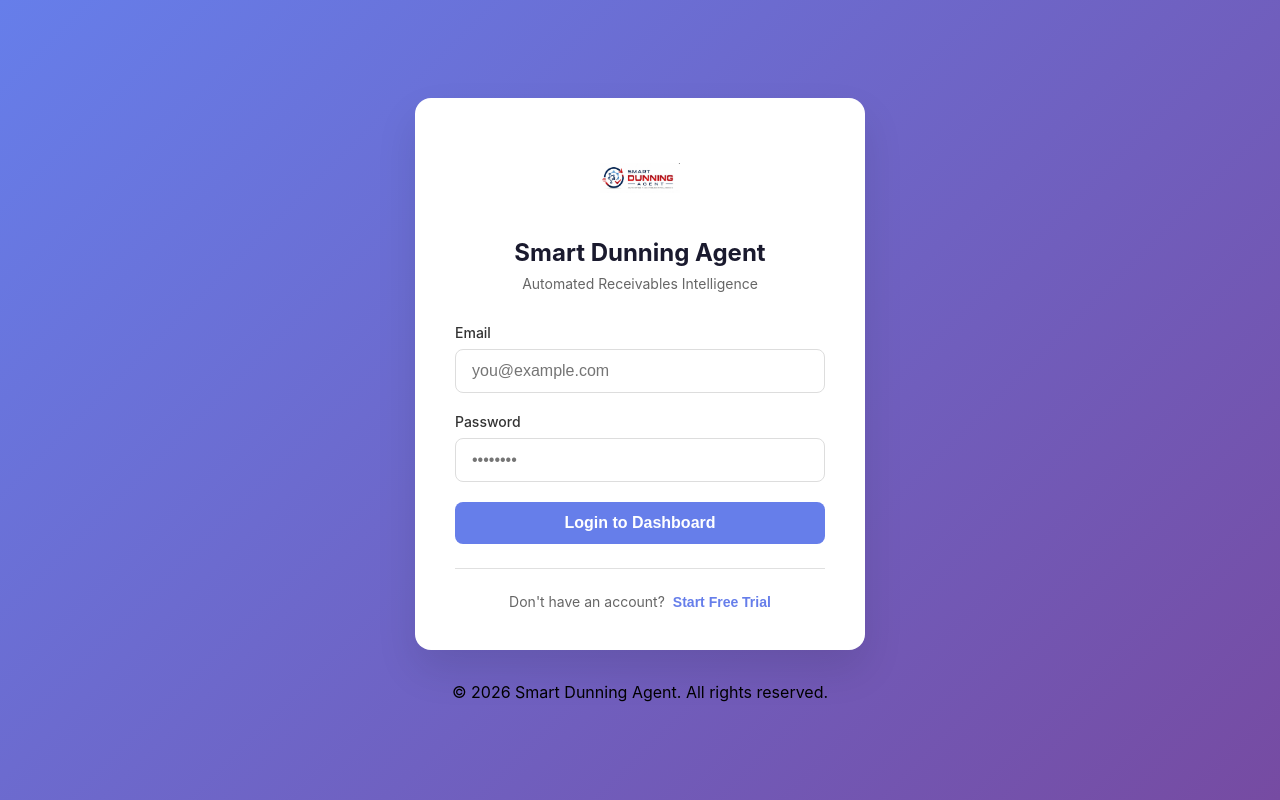
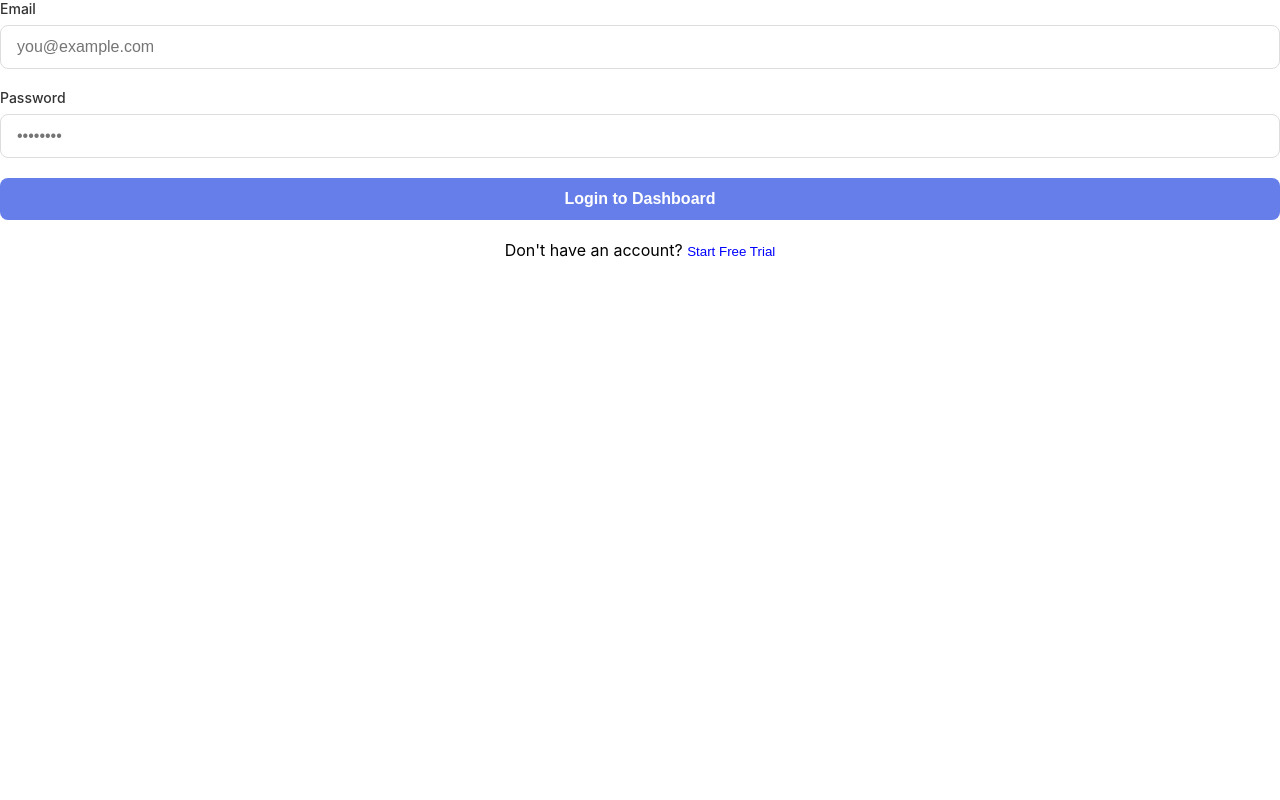
Before and after one commit to khaleelkreates/dunning-dashboard, a React (Create React App) app: page / in a window 1280 px wide. Built offline with nearby package versions, Linux system fonts and the light colour scheme.

Commit message:
Complete multi-tenant setup with Apps Script template

```diff
--- a/src/App.js
+++ b/src/App.js
@@ -3,122 +3,90 @@ import { supabase } from './supabaseClient'
 import Signup from './Signup'
 import Login from './Login'
 import Dashboard from './Dashboard'
-import logo from './logo.png'
 
 function App() {
   const [user, setUser] = useState(null)
   const [showSignup, setShowSignup] = useState(false)
 
+  // Check session and auth changes
   useEffect(() => {
+    // Check if user is already logged in
     supabase.auth.getSession().then(({ data: { session } }) => {
       setUser(session?.user ?? null)
     })
 
-    const { data: { subscription } } = supabase.auth.onAuthStateChange((_event, session) => {
+    // Listen for auth changes
+    const {
+      data: { subscription },
+    } = supabase.auth.onAuthStateChange((_event, session) => {
       setUser(session?.user ?? null)
     })
 
-    return () => subscription?.unsubscribe()
+    // Cleanup
+    return () => {
+      if (subscription) {
+        subscription.unsubscribe()
+      }
+    }
+  }, [])
+
+  // Handle auth callback route
+  useEffect(() => {
+    const path = window.location.pathname
+
+    if (path === '/auth/callback') {
+      console.log('Handling auth callback...')
+      // Add callback handling logic here if needed
+    }
   }, [])
 
   if (user) {
     return <Dashboard user={user} onLogout={() => setUser(null)} />
   }
 
+  if (showSignup) {
     return (
-    <div style={styles.container}>
-      <div style={styles.card}>
-        <div style={styles.logoContainer}>
-          <img src={logo} alt="Smart Dunning Agent" style={styles.logo} />
-          <h1 style={styles.title}>Smart Dunning Agent</h1>
-          <p style={styles.subtitle}>Automated Receivables Intelligence</p>
-        </div>
+      <div>
+        <Signup />
 
-        {showSignup ? <Signup /> : <Login onLogin={(user) => setUser(user)} />}
-
-        <div style={styles.switchContainer}>
-          <p style={styles.switchText}>
-            {showSignup ? 'Already have an account?' : "Don't have an account?"}
+        <p style={{ textAlign: 'center', marginTop: 20 }}>
+          Already have an account?{' '}
           <button
-              onClick={() => setShowSignup(!showSignup)}
-              style={styles.switchButton}
+            onClick={() => setShowSignup(false)}
+            style={{
+              background: 'none',
+              border: 'none',
+              color: 'blue',
+              cursor: 'pointer',
+            }}
           >
-              {showSignup ? 'Login' : 'Start Free Trial'}
+            Login
           </button>
         </p>
-        </div>
-      </div>
-
-      <div style={styles.footer}>
-        <p>© 2026 Smart Dunning Agent. All rights reserved.</p>
-      </div>
       </div>
     )
   }
 
-const styles = {
-  container: {
-    minHeight: '100vh',
-    background: 'linear-gradient(135deg, #667eea 0%, #764ba2 100%)',
-    display: 'flex',
-    flexDirection: 'column',
-    justifyContent: 'center',
-    alignItems: 'center',
-    padding: '20px',
-  },
-  card: {
-    backgroundColor: 'white',
-    borderRadius: '16px',
-    boxShadow: '0 20px 40px rgba(0,0,0,0.1)',
-    padding: '40px',
-    width: '100%',
-    maxWidth: '450px',
-  },
-  logoContainer: {
-    textAlign: 'center',
-    marginBottom: '32px',
-  },
-  logo: {
-    width: '80px',
-    height: '80px',
-    objectFit: 'contain',
-    marginBottom: '16px',
-  },
-  title: {
-    fontSize: '24px',
-    fontWeight: 'bold',
-    color: '#1a1a2e',
-    margin: '0 0 8px 0',
-  },
-  subtitle: {
-    fontSize: '14px',
-    color: '#666',
-    margin: 0,
-  },
-  switchContainer: {
-    textAlign: 'center',
-    marginTop: '24px',
-    paddingTop: '24px',
-    borderTop: '1px solid #e0e0e0',
-  },
-  switchText: {
-    fontSize: '14px',
-    color: '#666',
-    margin: 0,
-  },
-  switchButton: {
+  return (
+    <div>
+      <Login onLogin={(user) => setUser(user)} />
+
+      <p style={{ textAlign: 'center', marginTop: 20 }}>
+        Don't have an account?{' '}
+        <button
+          onClick={() => setShowSignup(true)}
+          style={{
             background: 'none',
             border: 'none',
-    color: '#667eea',
+            color: 'blue',
             cursor: 'pointer',
-    fontSize: '14px',
-    fontWeight: 'bold',
-    marginLeft: '8px',
-  },
-  footer: {
-    marginTop: '32px',
-    textAlign: 'center',
-  },
+          }}
+        >
+          Start Free Trial
+        </button>
+      </p>
+    </div>
+  )
 }
 
 export default App
--- a/src/Signup.js
+++ b/src/Signup.js
@@ -8,6 +8,26 @@ export default function Signup() {
   const [loading, setLoading] = useState(false)
   const [message, setMessage] = useState('')
 
+  // Google Signup
+  const handleGoogleSignup = async () => {
+    setLoading(true)
+
+    const { error } = await supabase.auth.signInWithOAuth({
+     provider: 'google',
+  options: {
+    scopes: 'https://www.googleapis.com/auth/gmail.send',
+    redirectTo: 'https://hiltlozttngjthpudyea.supabase.co/auth/v1/callback'
+,
+      },
+    })
+
+    if (error) {
+      setMessage(error.message)
+      setLoading(false)
+    }
+  }
+
+  // Email Signup
   const handleSignup = async (e) => {
     e.preventDefault()
     setLoading(true)
@@ -31,7 +51,7 @@ export default function Signup() {
           business_name: businessName,
           owner_email: email,
           status: 'pending',
-        }
+        },
       ])
 
     if (businessError) {
@@ -42,6 +62,7 @@ export default function Signup() {
 
     setMessage('✅ Account created! You can now login.')
     setLoading(false)
+
     // Clear form
     setEmail('')
     setPassword('')
@@ -52,6 +73,7 @@ export default function Signup() {
     <form onSubmit={handleSignup} style={styles.form}>
       <div style={styles.inputGroup}>
         <label style={styles.label}>Business Name</label>
+
         <input
           type="text"
           value={businessName}
@@ -61,8 +83,10 @@ export default function Signup() {
           placeholder="Your Business Name"
         />
       </div>
+
       <div style={styles.inputGroup}>
         <label style={styles.label}>Email</label>
+
         <input
           type="email"
           value={email}
@@ -72,8 +96,10 @@ export default function Signup() {
           placeholder="you@example.com"
         />
       </div>
+
       <div style={styles.inputGroup}>
         <label style={styles.label}>Password</label>
+
         <input
           type="password"
           value={password}
@@ -83,10 +109,35 @@ export default function Signup() {
           placeholder="••••••••"
         />
       </div>
+
       <button type="submit" disabled={loading} style={styles.button}>
         {loading ? 'Creating account...' : 'Start Free Trial'}
       </button>
-      {message && <p style={message.includes('✅') ? styles.successMessage : styles.errorMessage}>{message}</p>}
+
+      {/* Google Signup Button */}
+      <button
+        type="button"
+        onClick={handleGoogleSignup}
+        disabled={loading}
+        style={{
+          ...styles.button,
+          backgroundColor: '#db4437',
+        }}
+      >
+        Continue with Google
+      </button>
+
+      {message && (
+        <p
+          style={
+            message.includes('✅')
+              ? styles.successMessage
+              : styles.errorMessage
+          }
+        >
+          {message}
+        </p>
+      )}
     </form>
   )
 }
@@ -97,16 +148,19 @@ const styles = {
     flexDirection: 'column',
     gap: '20px',
   },
+
   inputGroup: {
     display: 'flex',
     flexDirection: 'column',
     gap: '8px',
   },
+
   label: {
     fontSize: '14px',
     fontWeight: '500',
     color: '#333',
   },
+
   input: {
     padding: '12px 16px',
     fontSize: '16px',
@@ -114,6 +168,7 @@ const styles = {
     borderRadius: '8px',
     outline: 'none',
   },
+
   button: {
     backgroundColor: '#667eea',
     color: 'white',
@@ -124,12 +179,14 @@ const styles = {
     borderRadius: '8px',
     cursor: 'pointer',
   },
+
   errorMessage: {
     color: '#e74c3c',
     fontSize: '14px',
     marginTop: '12px',
     textAlign: 'center',
   },
+
   successMessage: {
     color: '#27ae60',
     fontSize: '14px',
```
Also changed, not shown: api/provision-business.js (added, +106 -0 lines), src/pages/auth/callback.js (added, +79 -0 lines). Lines whose indentation alone changed are shown as unchanged.
